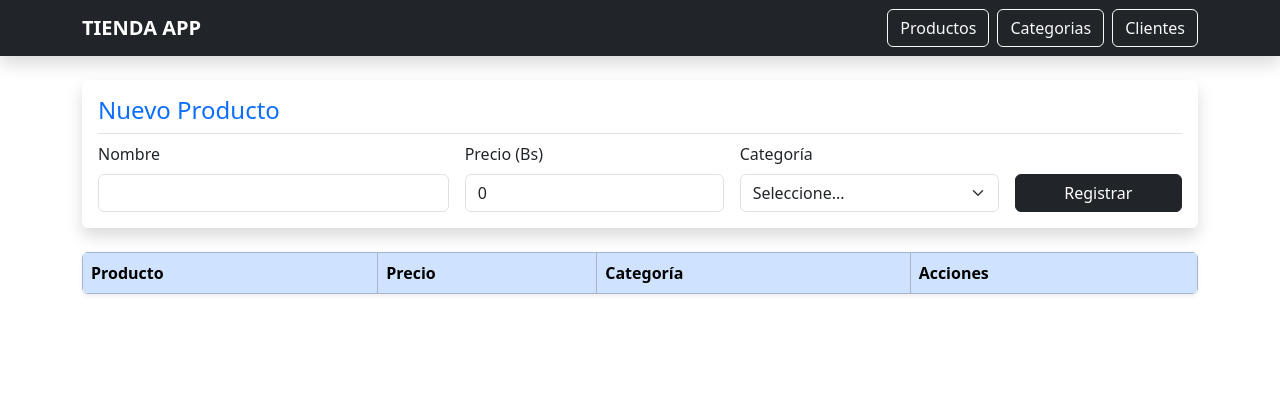
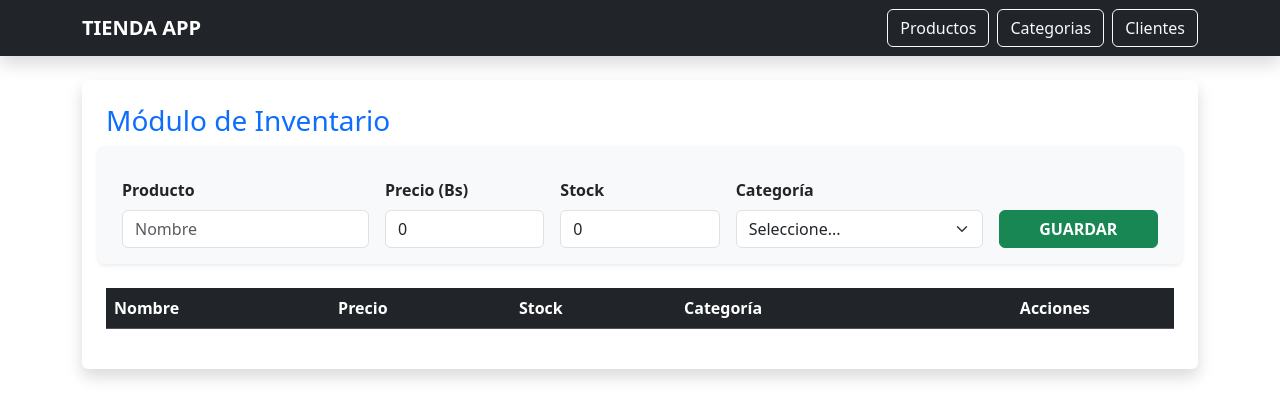
Before and after one commit to mauricioreynolds/examenTienda, an Angular app: page /productos in a window 1280 px wide. Shown: the top 418 px of the page. Built offline with nearby package versions, Linux system fonts and the light colour scheme.

Commit message:
cruds de cateforias, producots y clientes funcionando

```diff
--- a/src/app/componentes/clientes/clientes.html
+++ b/src/app/componentes/clientes/clientes.html
@@ -1,37 +1,40 @@
-<div class="card shadow border-0">
-  <div class="card-header bg-success text-white">
-    <h5 class="mb-0">Registro de Clientes</h5>
-  </div>
-  <div class="card-body">
-    <div class="row g-2 mb-3">
-      <div class="col-md-5">
+<div class="card shadow border-0 p-4">
+  <h3 class="text-success mb-4">Registro de Clientes</h3>
+
+  <div class="row g-2 mb-4">
+    <div class="col-md-4">
       <input type="text" class="form-control" [(ngModel)]="cliente.nombre" placeholder="Nombre completo">
     </div>
-      <div class="col-md-5">
-        <input type="email" class="form-control" [(ngModel)]="cliente.correo" placeholder="Correo electrónico">
+    <div class="col-md-3">
+      <input type="text" class="form-control" [(ngModel)]="cliente.nit" placeholder="NIT / CI">
+    </div>
+    <div class="col-md-3">
+      <input type="text" class="form-control" [(ngModel)]="cliente.celular" placeholder="Celular">
     </div>
     <div class="col-md-2">
-        <button class="btn btn-primary w-100" (click)='guardar()'>Guardar</button>
+      <button class="btn btn-primary w-100" (click)="guardar()">Registrar</button>
     </div>
   </div>
-    <table class="table table-hover">
+
+  <table class="table table-striped">
     <thead>
       <tr>
-          <th>Nombre</th>
-          <th>Correo</th>
-          <th class="text-end">Opciones</th>
+        <th>Cliente</th>
+        <th>NIT/CI</th>
+        <th>Celular</th>
+        <th class="text-end">Acciones</th>
       </tr>
     </thead>
     <tbody>
       <tr *ngFor="let c of lista">
         <td>{{ c.nombre }}</td>
-          <td>{{ c.correo }}</td>
+        <td>{{ c.nit }}</td>
+        <td>{{ c.celular }}</td>
         <td class="text-end">
-            <button class="btn btn-sm btn-warning me-1" (click)="editar(c)">Editar</button>
-            <button class="btn btn-sm btn-danger" (click)="eliminar(c.id)">Borrar</button>
+          <button class="btn btn-sm btn-outline-warning me-1" (click)="editar(c)">✏️</button>
+          <button class="btn btn-sm btn-outline-danger" (click)="eliminar(c.id)">🗑️</button>
         </td>
       </tr>
     </tbody>
   </table>
 </div>
-</div>
--- a/src/app/componentes/clientes/clientes.ts
+++ b/src/app/componentes/clientes/clientes.ts
@@ -11,37 +11,31 @@ import { DbService } from '../../servicios/db.service';
 })
 export class Clientes implements OnInit {
   lista: any[] = [];
-  cliente = { id: null as number | null, nombre: '', correo: '' };
+  cliente = { id: null as number | null, nombre: '', nit: '', celular: '' };
 
-  constructor(private dbServicio: DbService) {}
+  constructor(private db: DbService) {}
 
   async ngOnInit() {
     await this.cargar();
   }
 
   async cargar() {
-    this.lista = await this.dbServicio.listar('clientes');
+    this.lista = await this.db.listar('clientes');
   }
 
   async guardar() {
-    if (!this.cliente.nombre || !this.cliente.correo) return;
-    await this.dbServicio.guardar('clientes', { ...this.cliente });
-    this.limpiar();
+    if (!this.cliente.nombre) return;
+    await this.db.guardar('clientes', { ...this.cliente });
+    this.cliente = { id: null, nombre: '', nit: '', celular: '' };
     await this.cargar();
   }
 
-  editar(c: any) {
-    this.cliente = { ...c };
-  }
+  editar(c: any) { this.cliente = { ...c }; }
 
   async eliminar(id: number) {
-    if (confirm('¿Eliminar este cliente?')) {
-      await this.dbServicio.borrar('clientes', id);
+    if (confirm('¿Eliminar cliente?')) {
+      await this.db.borrar('clientes', id);
       await this.cargar();
     }
   }
-
-  limpiar() {
-    this.cliente = { id: null, nombre: '', correo: '' };
-  }
 }
--- a/src/app/componentes/productos/productos.html
+++ b/src/app/componentes/productos/productos.html
@@ -1,47 +1,54 @@
-<div class="card shadow border-0 mb-4">
-  <div class="card-body">
-    <h4 class="text-primary border-bottom pb-2">Nuevo Producto</h4>
-    <div class="row g-3">
-      <div class="col-md-4">
-        <label class="form-label">Nombre</label>
-        <input type="text" class="form-control" [(ngModel)]="prod.nombre">
+<div class="card shadow p-4 border-0">
+  <h3 class="text-primary mb-4">Módulo de Inventario</h3>
+
+  <div class="row g-3 bg-light p-3 rounded mb-4 shadow-sm">
+    <div class="col-md-3">
+      <label class="form-label fw-bold">Producto</label>
+      <input type="text" class="form-control" [(ngModel)]="prod.nombre" placeholder="Nombre">
+    </div>
+    <div class="col-md-2">
+      <label class="form-label fw-bold">Precio (Bs)</label>
+      <input type="number" class="form-control" [(ngModel)]="prod.precio">
+    </div>
+    <div class="col-md-2">
+      <label class="form-label fw-bold">Stock</label>
+      <input type="number" class="form-control" [(ngModel)]="prod.stock">
     </div>
     <div class="col-md-3">
-        <label class="form-label">Precio (Bs)</label>
-        <input type="number" class="form-control" [(ngModel)]="prod.precio">
-      </div>
-      <div class="col-md-3">
-        <label class="form-label">Categoría</label>
+      <label class="form-label fw-bold">Categoría</label>
       <select class="form-select" [(ngModel)]="prod.idCat">
         <option value="">Seleccione...</option>
         <option *ngFor="let c of listaCats" [value]="c.id">{{c.nombre}}</option>
       </select>
     </div>
     <div class="col-md-2 d-flex align-items-end">
-        <button class="btn btn-dark w-100" (click)="guardar()">Registrar</button>
-      </div>
-    </div>
+      <button class="btn btn-success w-100 fw-bold" (click)="guardar()">GUARDAR</button>
     </div>
   </div>
 
-<div class="table-responsive shadow-sm rounded">
-  <table class="table table-striped table-bordered mb-0">
-    <thead class="table-primary text-white">
+  <table class="table table-hover align-middle">
+    <thead class="table-dark">
       <tr>
-        <th>Producto</th>
+        <th>Nombre</th>
         <th>Precio</th>
+        <th>Stock</th>
         <th>Categoría</th>
-        <th>Acciones</th>
+        <th class="text-center">Acciones</th>
       </tr>
     </thead>
     <tbody>
       <tr *ngFor="let p of listaProds">
         <td>{{ p.nombre }}</td>
         <td>{{ p.precio }} Bs</td>
-        <td><span class="badge bg-info text-dark">{{ obtenerCat(p.idCat) }}</span></td>
         <td>
-          <button class="btn btn-sm btn-outline-warning me-2" (click)="editar(p)">✏️</button>
-          <button class="btn btn-sm btn-outline-danger" (click)="eliminar(p.id)">🗑️</button>
+          <span [class]="p.stock > 5 ? 'badge bg-success' : 'badge bg-danger'">
+            {{ p.stock }} u.
+          </span>
+        </td>
+        <td><span class="badge bg-info text-dark">{{ obtenerNombreCat(p.idCat) }}</span></td>
+        <td class="text-center">
+          <button class="btn btn-warning btn-sm me-2" (click)="editar(p)">Editar</button>
+          <button class="btn btn-danger btn-sm" (click)="eliminar(p.id)">Borrar</button>
         </td>
       </tr>
     </tbody>
--- a/src/app/componentes/productos/productos.ts
+++ b/src/app/componentes/productos/productos.ts
@@ -12,7 +12,14 @@ import { DbService } from '../../servicios/db.service';
 export class Productos implements OnInit {
   listaProds: any[] = [];
   listaCats: any[] = [];
-  prod = { id: null as number | null, nombre: '', precio: 0, idCat: '' };
+
+  prod = {
+    id: null as number | null,
+    nombre: '',
+    precio: 0,
+    stock: 0,
+    idCat: ''
+  };
 
   constructor(private db: DbService) {}
 
@@ -25,23 +32,33 @@ export class Productos implements OnInit {
     this.listaCats = await this.db.listar('categorias');
   }
 
-  // Simulación de relación 1:N [cite: 39]
-  obtenerCat(id: any) {
-    const c = this.listaCats.find(x => x.id == id);
-    return c ? c.nombre : 'Sin Categoría';
+  obtenerNombreCat(id: any) {
+    const cat = this.listaCats.find(c => c.id == id);
+    return cat ? cat.nombre : 'Sin categoría';
   }
 
   async guardar() {
-    if (!this.prod.nombre || !this.prod.idCat) return;
+    if (!this.prod.nombre || !this.prod.idCat) {
+      alert('Completa el nombre y la categoría');
+      return;
+    }
     await this.db.guardar('productos', { ...this.prod });
-    this.prod = { id: null, nombre: '', precio: 0, idCat: '' };
+    this.limpiar();
     await this.cargarTodo();
   }
 
-  editar(p: any) { this.prod = { ...p }; }
+  editar(p: any) {
+    this.prod = { ...p };
+  }
 
   async eliminar(id: number) {
-    await this.db.borrar('productos', id);
-    await this.cargarTodo();
+    if (confirm('¿Borrar producto?')) {
+      await this.db.borrar('productos', id);
+      await this.cargarTodo();
+    }
+  }
+
+  limpiar() {
+    this.prod = { id: null, nombre: '', precio: 0, stock: 0, idCat: '' };
   }
 }
--- a/src/app/servicios/db.service.ts
+++ b/src/app/servicios/db.service.ts
@@ -7,12 +7,10 @@ import { isPlatformBrowser } from '@angular/common';
 export class DbService {
   private bd: any;
 
-  // Inyectamos el ID de la plataforma
   constructor(@Inject(PLATFORM_ID) private platformId: Object) { }
 
   iniciar(): Promise<void> {
     return new Promise((resolve, reject) => {
-      // Verificamos que estemos en el navegador
       if (!isPlatformBrowser(this.platformId)) {
         resolve();
         return;
@@ -43,9 +41,7 @@ export class DbService {
   }
 
   async listar(tabla: string): Promise<any[]> {
-    // Si no hay BD (por estar en el servidor), devolvemos lista vacía
     if (!this.bd) return [];
-
     const tx = this.bd.transaction([tabla], 'readonly');
     const almacen = tx.objectStore(tabla);
     return new Promise((res) => {
@@ -54,12 +50,18 @@ export class DbService {
     });
   }
 
-  // Haz lo mismo con los métodos guardar y borrar:
   async guardar(tabla: string, datos: any): Promise<void> {
     if (!this.bd) return;
     const tx = this.bd.transaction([tabla], 'readwrite');
     const almacen = tx.objectStore(tabla);
-    datos.id ? almacen.put(datos) : almacen.add(datos);
+
+    // Si tiene ID mayor a 0, es una actualización (put), si no, es nuevo (add)
+    if (datos.id) {
+      almacen.put(datos);
+    } else {
+      delete datos.id; // Nos aseguramos de que IndexedDB genere el ID
+      almacen.add(datos);
+    }
     return new Promise((res) => tx.oncomplete = () => res());
   }
 
```
Lines whose indentation alone changed are shown as unchanged.
